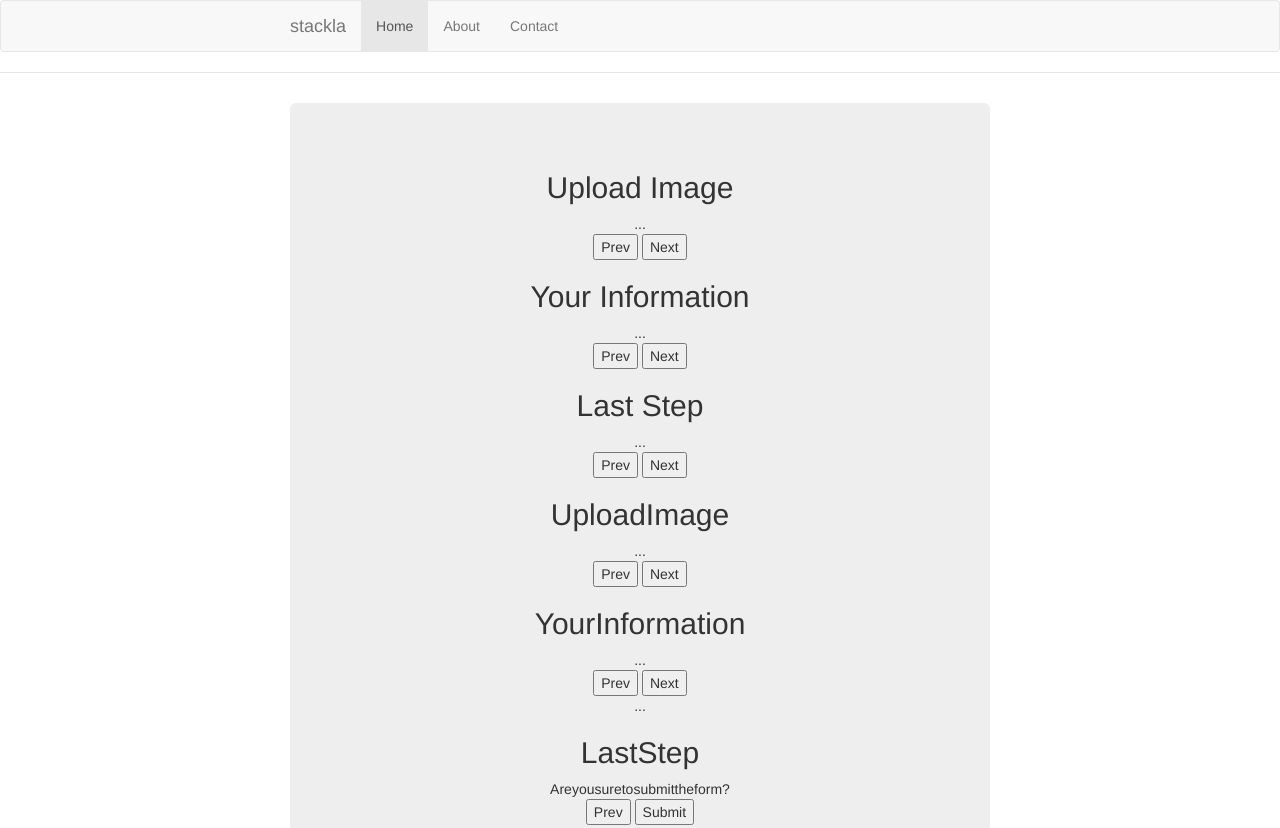
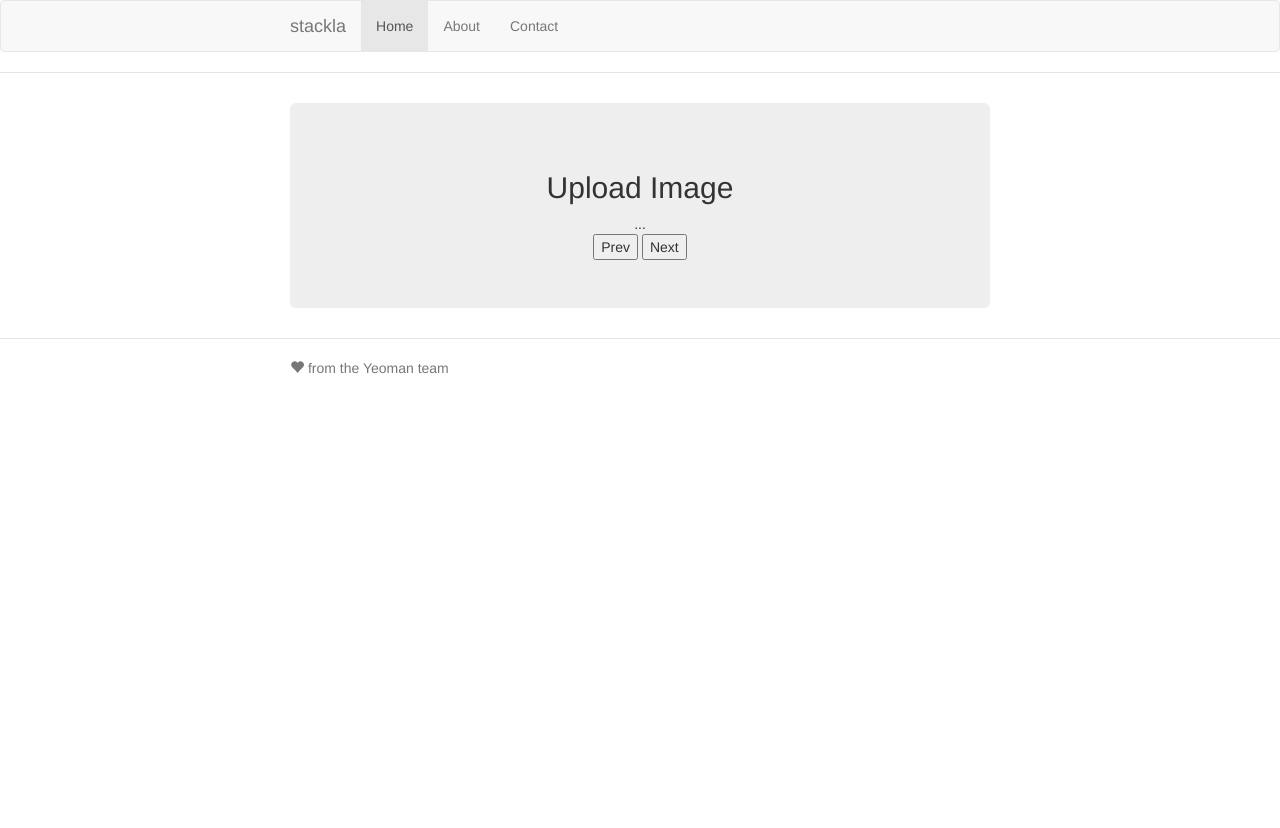
Before and after one commit to jarodccrowe/st, a website: page app/index.html in a window 1280 px wide. Shown: the top 828 px of the page. After the commit the page ends 800 px from the top, so only its background shows below. Drawn offline with nearby package versions, Linux system fonts and the light colour scheme; some packages are replaced by stand-ins of ours; files that its build step writes are made by us from their sources.

Commit message:
add basic directive structure

```diff
--- a/app/scripts/controllers/main.js
+++ b/app/scripts/controllers/main.js
@@ -8,7 +8,7 @@
  * Controller of the stacklaApp
  */
 angular.module('stacklaApp')
-  .controller('MainCtrl', function () {
+  .controller('MainCtrl', ['Steps', function (Steps) {
 
     /* jshint validthis: true */
     var mvm = this;
@@ -19,16 +19,8 @@ angular.module('stacklaApp')
       'Karma'
     ];
 
-    mvm.steps = {
-        step1: {
-          title: 'Upload Image'
-        },
-        step2: {
-          title: 'Your Information'
-        },
-        step3: {
-          title: 'Last Step'
-        }
-    };
+    mvm.steps = Steps.steps;
+    mvm.activeStep = Steps.activeStep;
+    mvm.totalSteps = Steps.totalSteps;
 
-  });
+  }]);
--- a/app/scripts/directives/st-step.js
+++ b/app/scripts/directives/st-step.js
@@ -7,16 +7,34 @@
  * # stStep
  */
 angular.module('stacklaApp')
-  .directive('stStep', function () {
+  .directive('stStep', [function () {
     return {
       scope: {
-        step: '='
+        step: '=',
+        activeStep: '=',
+        totalSteps: '='
       },
       templateUrl: '/scripts/directives/templates/st-step.html',
       restrict: 'A',
-      link: function(scope) {
-        console.log('st-step');
-        console.log(scope.step);
+      link: function() {
+
+      },
+      controller: function($scope) {
+
+        var stvm = $scope;
+
+        stvm.nextStep = function () {
+          if(stvm.activeStep < stvm.totalSteps){
+            stvm.activeStep = $scope.activeStep + 1;
+          }
+        };
+
+        stvm.prevStep = function () {
+          if(stvm.activeStep > 1){
+            stvm.activeStep = $scope.activeStep - 1;
+          }
+        };
+
       }
     };
-  });
+  }]);
--- a/app/scripts/directives/templates/st-step.html
+++ b/app/scripts/directives/templates/st-step.html
@@ -1,6 +1,9 @@
-<h2>{{step.title}}</h2>
-<div class="row">...</div>
-<div class="row">
-  <button class="btn-prev">Prev</button>
-  <button class="btn-next">Next</button>
-</div>
+<div ng-if="activeStep === step.id">
+  <h2>{{step.title}}</h2>
+  <div class="row">...</div>
+  <div class="row" ng-if="step.additionalText">{{step.additionalText}}</div>
+  <div class="row">
+    <button class="btn-prev" ng-click="prevStep()">Prev</button>
+    <button class="btn-next" ng-click="nextStep()">Next</button>
+  </div>
+<div>
--- a/app/scripts/services/steps.js
+++ b/app/scripts/services/steps.js
@@ -10,4 +10,25 @@
 angular.module('stacklaApp')
   .service('Steps', function () {
     // AngularJS will instantiate a singleton by calling "new" on this function
+
+    this.activeStep = 1;
+
+    this.totalSteps = 3;
+
+    this.steps = {
+        step1: {
+          id: 1,
+          title: 'Upload Image',
+        },
+        step2: {
+          id: 2,
+          title: 'Your Information',
+        },
+        step3: {
+          id: 3,
+          title: 'Last Step',
+          additionalText: 'Are you sure you want to submit the form?',
+        }
+    };
+
   });
--- a/app/views/main.html
+++ b/app/views/main.html
@@ -1,35 +1,10 @@
 <div class="jumbotron" ng-controller="MainCtrl as mvm">
   <form class="steps">
-
-    <section st-step data-step="step" ng-repeat="step in mvm.steps">
+    <section st-step
+      data-active-step="mvm.activeStep"
+      data-total-steps="mvm.totalSteps"
+      data-step="step"
+      ng-repeat="step in mvm.steps">
     </section>
-
-    <section class="step">
-      <h2>UploadImage</h2>
-        <div class="row">...</div>
-        <div class="row">
-          <button class="btn-prev">Prev</button>
-          <button class="btn-next">Next</button>
-        </div>
-    </section>
-
-    <section class="step">
-      <h2>YourInformation</h2>
-      <div class="row">...</div>
-      <div class="row">
-        <button class="btn-prev">Prev</button>
-        <button class="btn-next">Next</button>
-      </div>
-    </section>
-    ...
-    <section class="step">
-      <h2>LastStep</h2>
-      <div class="row">Areyousuretosubmittheform?</div>
-      <div class="row">
-        <button class="btn-prev">Prev</button>
-        <button type="submit"class="btn-finish">Submit</button>
-      </div>
-    </section>
-
   </form>
 </div>
```
Also changed, not shown: README.md.
